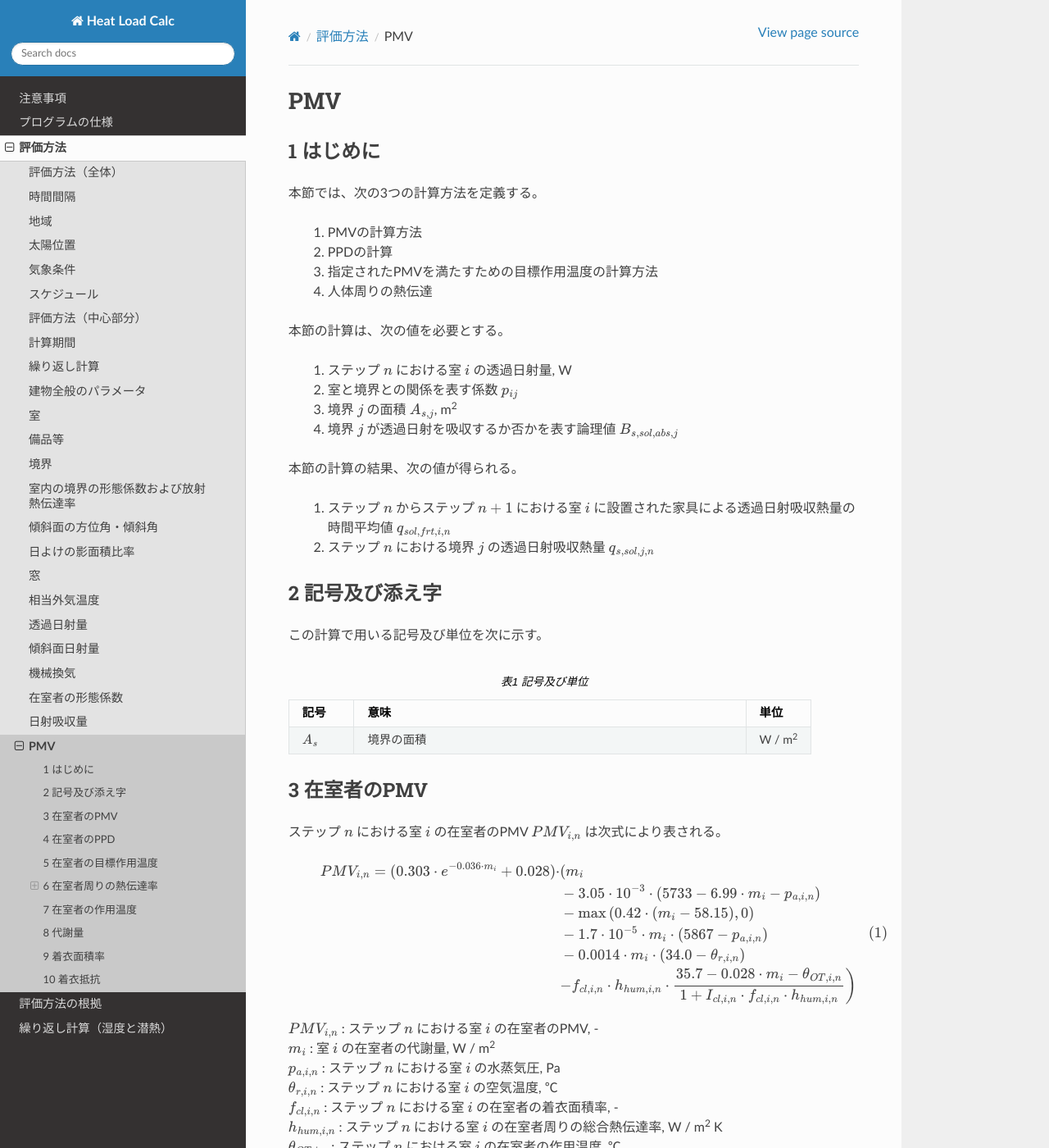
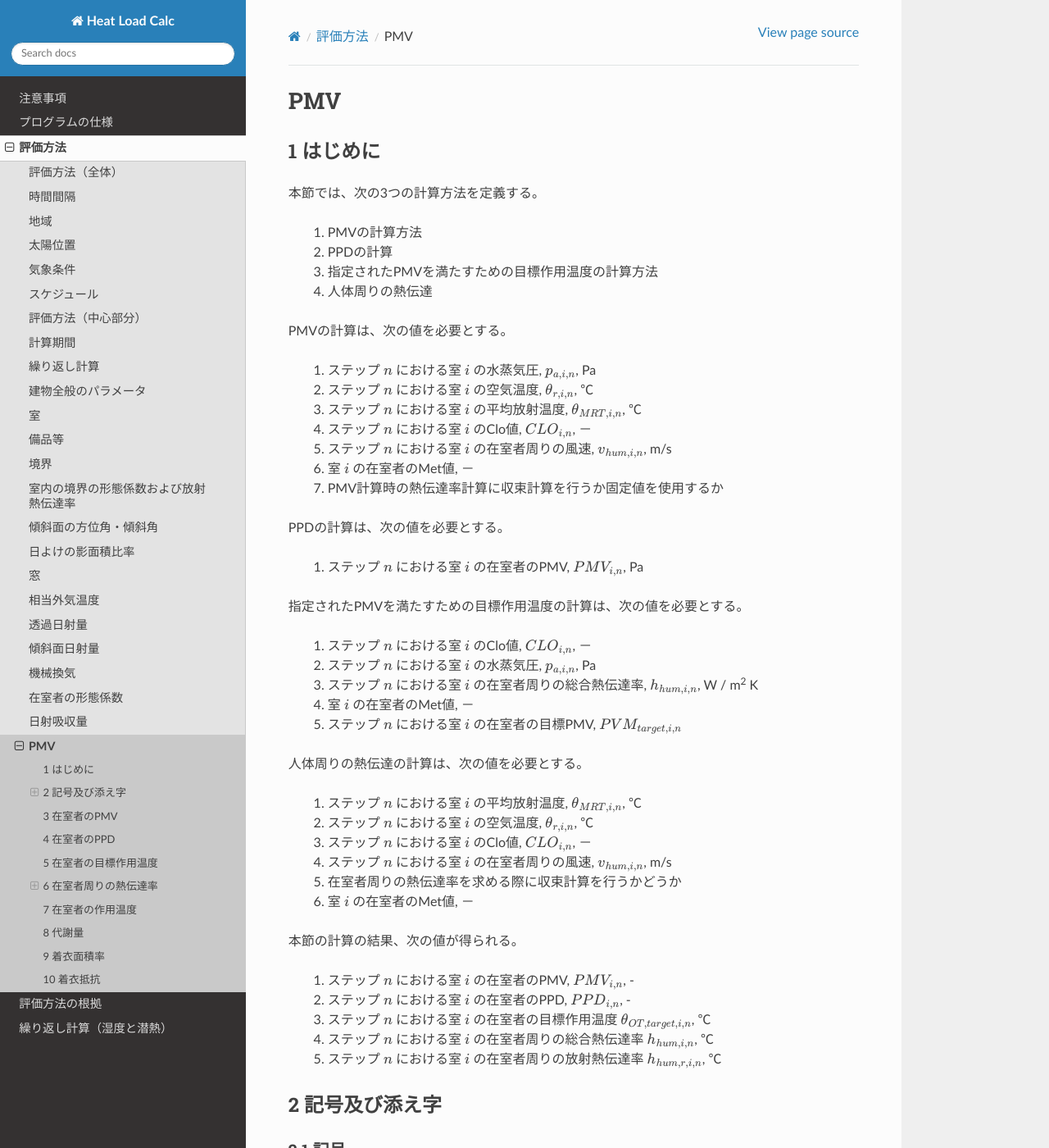
Before and after one commit to HC-Energy/hc-energy-doc-ja, a Sphinx documentation site: the page built from docs/source/contents/03_28_eval_pmv.rst, in a window 1280 px wide and 1400 px high. Shown: the whole window at 82% size. Built offline with Sphinx 7.4.7 and the Read the Docs theme 2.0.0, drawn with Linux system fonts in a browser that asks for light colours; some of the changed text lies outside the part shown.

Commit message:
update doc for pmv

```diff
--- a/docs/source/contents/03_28_eval_pmv.rst
+++ b/docs/source/contents/03_28_eval_pmv.rst
@@ -19,21 +19,52 @@ PMV
     3. 指定されたPMVを満たすための目標作用温度の計算方法
     4. 人体周りの熱伝達
 
-本節の計算は、次の値を必要とする。
+PMVの計算は、次の値を必要とする。
 
-    1. ステップ |n| における室 |i| の透過日射量, W
-    2. 室と境界との関係を表す係数 :math:`p_{ij}`
-    3. 境界 |j| の面積 :math:`A_{s,j}`, |m2|
-    4. 境界 |j| が透過日射を吸収するか否かを表す論理値 :math:`B_{s,sol,abs,j}`
+    1. ステップ |n| における室 |i| の水蒸気圧, :math:`p_{a,i,n}`, Pa
+    2. ステップ |n| における室 |i| の空気温度, :math:`\theta_{r,i,n}`, ℃
+    3. ステップ |n| における室 |i| の平均放射温度, :math:`\theta_{MRT,i,n}`, ℃
+    4. ステップ |n| における室 |i| のClo値, :math:`CLO_{i,n}`, －
+    5. ステップ |n| における室 |i| の在室者周りの風速, :math:`v_{hum,i,n}`, m/s
+    6. 室 |i| の在室者のMet値, －
+    7. PMV計算時の熱伝達率計算に収束計算を行うか固定値を使用するか
+
+PPDの計算は、次の値を必要とする。
+
+    1. ステップ |n| における室 |i| の在室者のPMV, :math:`PMV_{i,n}`, Pa
+
+指定されたPMVを満たすための目標作用温度の計算は、次の値を必要とする。
+
+    1. ステップ |n| における室 |i| のClo値, :math:`CLO_{i,n}`, －
+    2. ステップ |n| における室 |i| の水蒸気圧, :math:`p_{a,i,n}`, Pa
+    3. ステップ |n| における室 |i| の在室者周りの総合熱伝達率, :math:`h_{hum,i,n}`, W / |m2| K
+    4. 室 |i| の在室者のMet値, －
+    5. ステップ |n| における室 |i| の在室者の目標PMV, :math:`PVM_{target,i,n}`
+
+人体周りの熱伝達の計算は、次の値を必要とする。
+
+    1. ステップ |n| における室 |i| の平均放射温度, :math:`\theta_{MRT,i,n}`, ℃
+    2. ステップ |n| における室 |i| の空気温度, :math:`\theta_{r,i,n}`, ℃
+    3. ステップ |n| における室 |i| のClo値, :math:`CLO_{i,n}`, －
+    4. ステップ |n| における室 |i| の在室者周りの風速, :math:`v_{hum,i,n}`, m/s
+    5. 在室者周りの熱伝達率を求める際に収束計算を行うかどうか
+    6. 室 |i| の在室者のMet値, －
 
 本節の計算の結果、次の値が得られる。
 
-    1. ステップ |n| からステップ |n+1| における室 |i| に設置された家具による透過日射吸収熱量の時間平均値 :math:`q_{sol,frt,i,n}`
-    2. ステップ |n| における境界 |j| の透過日射吸収熱量 :math:`q_{s,sol,j,n}`
+    1. ステップ |n| における室 |i| の在室者のPMV, :math:`PMV_{i,n}`, -
+    2. ステップ |n| における室 |i| の在室者のPPD, :math:`PPD_{i,n}`, -
+    3. ステップ |n| における室 |i| の在室者の目標作用温度 :math:`\theta_{OT,target,i,n}`, ℃
+    4. ステップ |n| における室 |i| の在室者周りの総合熱伝達率 :math:`h_{hum,i,n}`, ℃
+    5. ステップ |n| における室 |i| の在室者周りの放射熱伝達率 :math:`h_{hum,r,i,n}`, ℃
 
 ------------------------------------------------------------------------------------------------------------------------
 2 記号及び添え字
 ------------------------------------------------------------------------------------------------------------------------
+
+^^^^^^^^^^^^^^^^^^^^^^^^^^^^^^^^^^^^^^^^^^^^^^^^^^^^^^^^^^^^^^^^^^^^^^^^^^^^^^^^^^^^^^^^^^^^^^^^^^^^^^^^^^^^^^^^^^^^^^^^
+2.1 記号
+^^^^^^^^^^^^^^^^^^^^^^^^^^^^^^^^^^^^^^^^^^^^^^^^^^^^^^^^^^^^^^^^^^^^^^^^^^^^^^^^^^^^^^^^^^^^^^^^^^^^^^^^^^^^^^^^^^^^^^^^
 
 この計算で用いる記号及び単位を次に示す。
 
@@ -44,9 +75,85 @@ PMV
     * - 記号
       - 意味
       - 単位
-    * - :math:`A_{s}`
-      - 境界の面積
+    * - :math:`clo`
+      - 在室者のclo値
+      - －
+    * - :math:`f_{cl}`
+      - 在室者の着衣面積率
+      - －
+    * - :math:`h_{hum}`
+      - 在室者周りの総合熱伝達率
+      - W / |m2| K
+    * - :math:`h_{hum,c}`
+      - 在室者周りの対流熱伝達率
+      - W / |m2| K
+    * - :math:`h_{hum,r}`
+      - 在室者周りの放射熱伝達率
+      - W / |m2| K
+    * - :math:`I_{cl}`
+      - 在室者の着衣抵抗
+      - |m2| K / W
+    * - :math:`K_{MRT}`
+      - 平均放射温度（絶対温度）
+      - K
+    * - :math:`K_{r}`
+      - 空気温度（絶対温度）
+      - K
+    * - :math:`m`
+      - 在室者の代謝量
       - W / |m2|
+    * - :math:`MET_i`
+      - 在室者のMet値
+      - －
+    * - :math:`p_{a}`
+      - 水蒸気圧
+      - Pa
+    * - :math:`PMV`
+      - 在室者のPMV
+      - －
+    * - :math:`PMV_{target}`
+      - 在室者の目標PMV
+      - －
+    * - :math:`PPD`
+      - 在室者のPPD
+      - －
+    * - :math:`V_{hum,i,n}`
+      - 在室者周りの風速
+      - m / s
+    * - :math:`\theta_{cl}`
+      - 在室者の着衣温度
+      - ℃
+    * - :math:`\theta_{MRT}`
+      - 平均放射温度
+      - ℃
+    * - :math:`\theta_{OT}`
+      - 在室者の作用温度
+      - ℃
+    * - :math:`\theta_{OT,target}`
+      - 在室者の目標作用温度
+      - ℃
+    * - :math:`\theta_{r}`
+      - 空気温度
+      - ℃
+
+
+
+^^^^^^^^^^^^^^^^^^^^^^^^^^^^^^^^^^^^^^^^^^^^^^^^^^^^^^^^^^^^^^^^^^^^^^^^^^^^^^^^^^^^^^^^^^^^^^^^^^^^^^^^^^^^^^^^^^^^^^^^
+2.2 添え字
+^^^^^^^^^^^^^^^^^^^^^^^^^^^^^^^^^^^^^^^^^^^^^^^^^^^^^^^^^^^^^^^^^^^^^^^^^^^^^^^^^^^^^^^^^^^^^^^^^^^^^^^^^^^^^^^^^^^^^^^^
+
+この計算で用いる添え字を次に示す。
+
+.. list-table:: 表2 添え字
+    :header-rows: 1
+    :widths: 1,7
+
+    * - 添え字
+      - 意味
+    * - :math:`i`
+      - 室
+    * - :math:`n`
+      - ステップ
 
 ------------------------------------------------------------------------------------------------------------------------
 3 在室者のPMV
```
